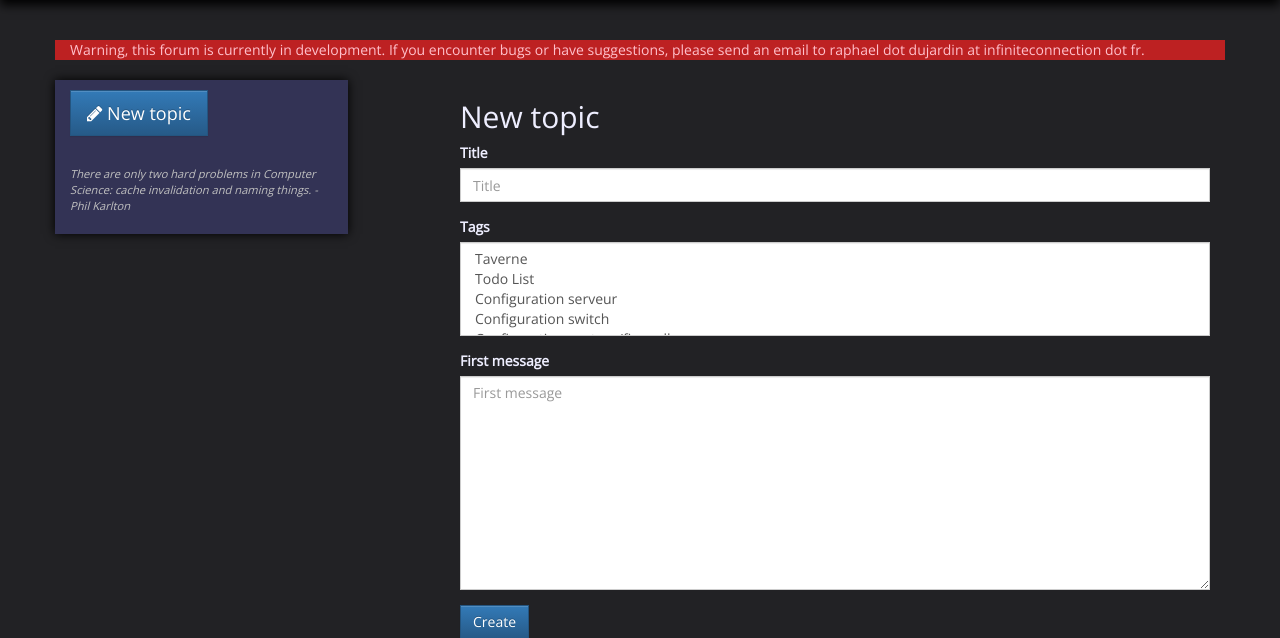
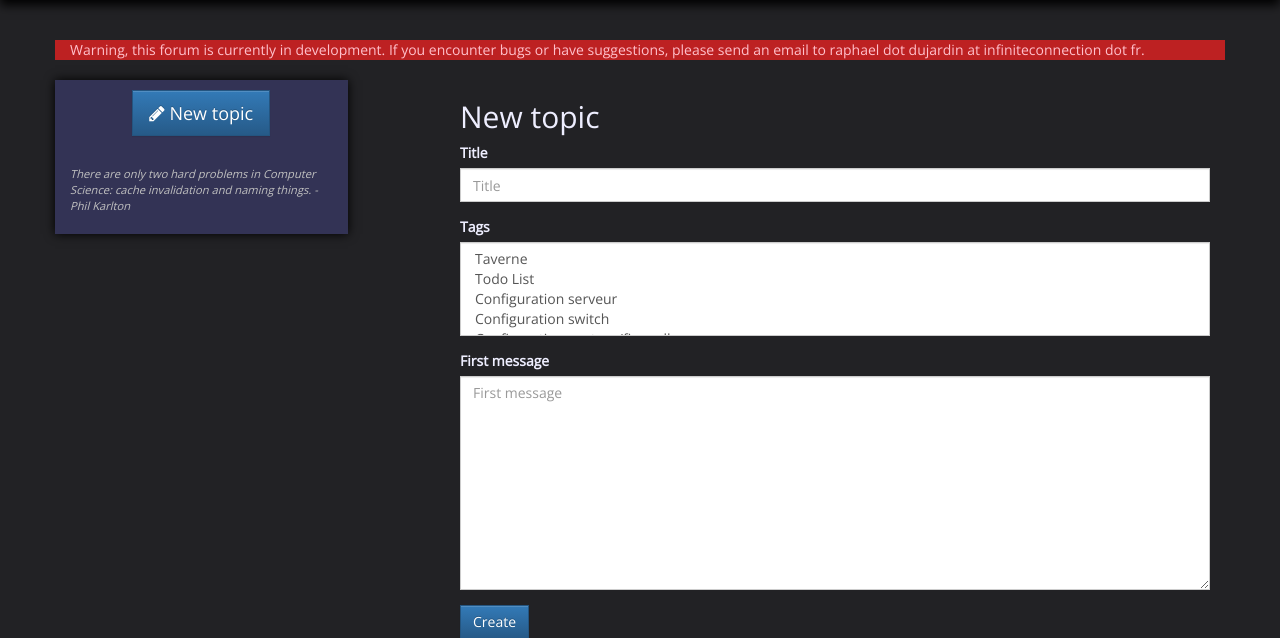
Before and after one commit to rdujardin/icforum, a Django app: page /topic/new/ in a window 1280 px wide. Shown: the part 101-739 px from the top of the page. Run offline with Django 3.2, Linux system fonts and the light colour scheme; data comes from the database, SQL or seed files in the repository; some libraries are stand-ins or nearby versions.

Commit message:
Center 'new topic' button in side panel

```diff
--- a/icforum/templates/forum/_base.html
+++ b/icforum/templates/forum/_base.html
@@ -47,8 +47,16 @@
 
 	        <div class="row" id="content_wrapper">
 	        	<aside class="col-md-3" id="panel">
-	        		<a class="btn btn-primary btn-lg" href="{% url 'new_topic' %}" role="button"><i class="fa fa-pencil" aria-hidden="true"></i> New topic</a>
-	        		<p id="quote_box">There are only two hard problems in Computer Science: cache invalidation and naming things. <span>- Phil Karlton</span></p>
+	        		<div class="row">
+	        			<div class="col-md-12 text-center">
+	        				<a class="btn btn-primary btn-lg" href="{% url 'new_topic' %}" role="button"><i class="fa fa-pencil" aria-hidden="true"></i> New topic</a>
+	        			</div>
+	        		</div>
+	        		<div class="row">
+	        			<div class="col-md-12">
+	        				<p id="quote_box">There are only two hard problems in Computer Science: cache invalidation and naming things. <span>- Phil Karlton</span></p>
+	        			</div>
+	        		</div>
 	        	</aside>
 	        	<div class="col-md-8 col-md-offset-1">
 			        {% block content %}
```
